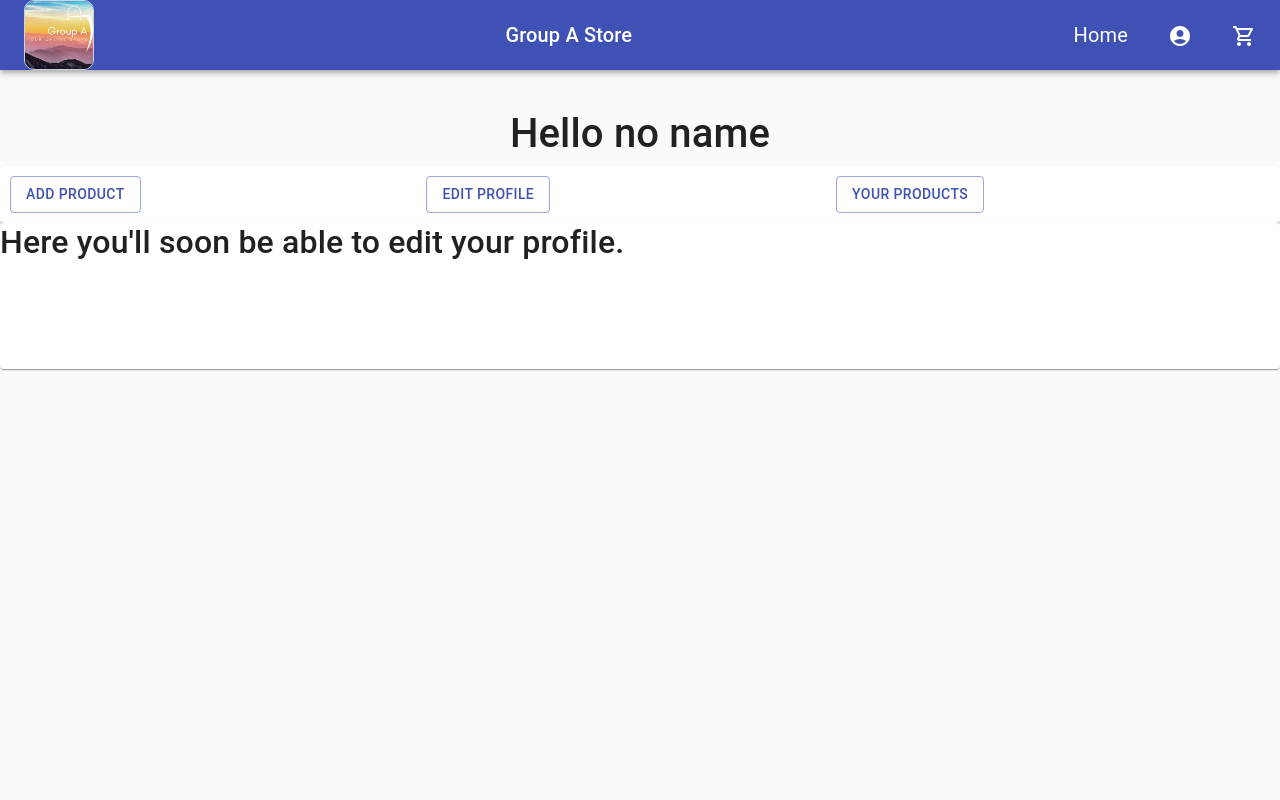
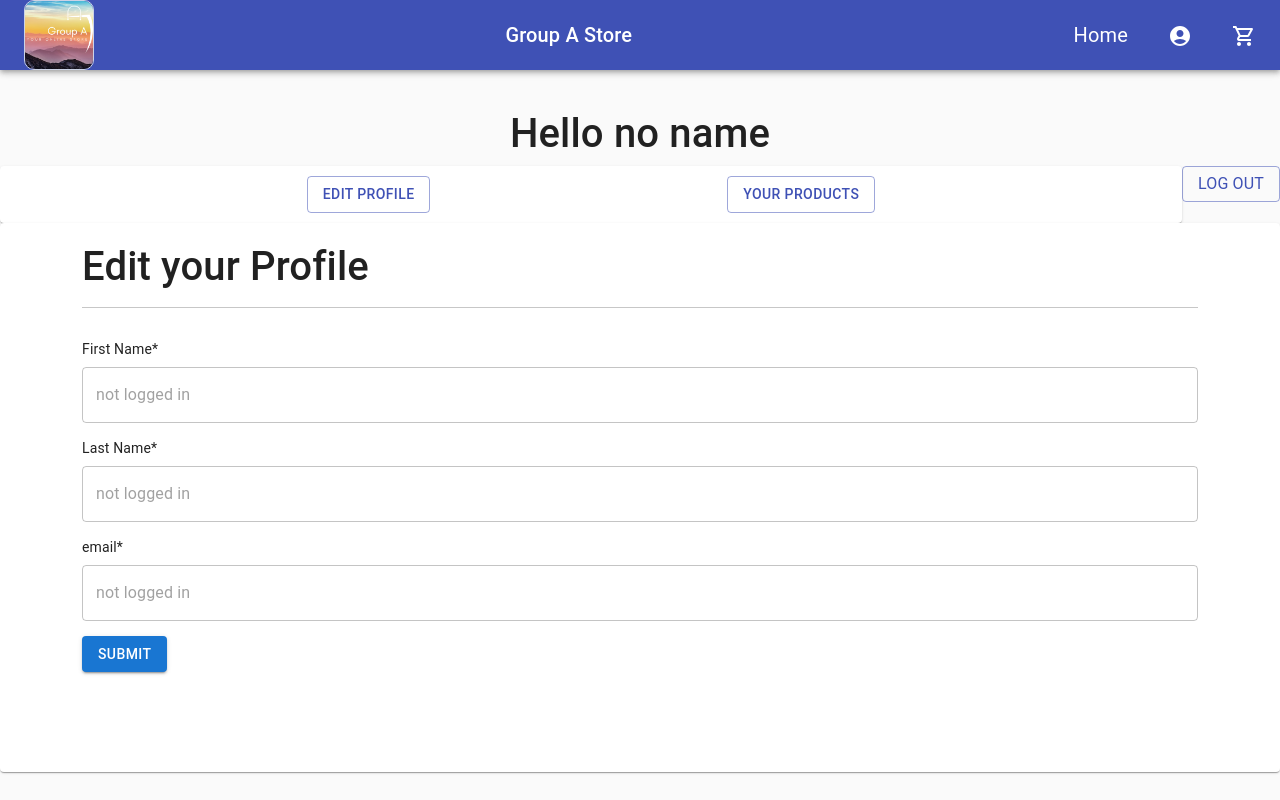
Before and after one commit to TheDude957/Soen341, a React (Create React App) app: page /profilePage/editprofile in a window 1280 px wide. Built offline with nearby package versions, Linux system fonts and the light colour scheme; the HTML template or start-up script is replaced by a standard one.

Commit message:
#52 added profile edit function and logout

```diff
--- a/src/App.js
+++ b/src/App.js
@@ -36,6 +36,11 @@ function App() {
     );
   };
 
+   function logoutUser(){
+    setUserType("visitor");
+    setUserInfo();
+  }
+
   return (
     <Router>
       <Navbar userState = {userType} cartBigness = {cartSize} user = {userType}/>
@@ -43,9 +48,9 @@ function App() {
         <Route path="/"  element={<HomePage notifyApp = {notifyCartSize} />} />
         <Route path="/about" element={<About />} />
         <Route path="/login" element={<LoginPage SetSignIn ={updateUserType} />} />
-        <Route path="/profilePage" element={<ProfilePage user = {userInfo}/>} >
+        <Route path="/profilePage" element={<ProfilePage user = {userInfo} logUserOut = {logoutUser} />} >
             <Route path="addItem"  element={<AddItem  />} />
-            <Route path="editprofile"  element={<EditProfile  />} />
+            <Route path="editprofile"  element={<EditProfile user = {userInfo} />} />
             <Route path="myproducts"  element={<MyProducts  />} />
         </Route>
         <Route path="/signup" element={<SignUp/>} />
--- a/src/CSS/ProfilePage.css
+++ b/src/CSS/ProfilePage.css
@@ -9,6 +9,11 @@
 
   }
 
+  .float-me{
+    float: right;
+  }
+
+
   .grid-row {
     margin-top: 40px;
     display: flex;
--- a/src/Components/EditProfile.js
+++ b/src/Components/EditProfile.js
@@ -1,6 +1,135 @@
-function EditProfile() {
+import { Button, TextField } from "@mui/material";
+import React, { useState } from "react";
+import { setCurrentUserInformation } from "../firebaseService.js";
+/*
+This Component is used to add an item to firebae
+Returns a form
+*/
+const EditProfile = (props) => {
+  /*
+ State for item information
+ */
+  const [firstName, setFirstName] = useState("");
+  const [lastName, setLastName] = useState("");
+  const [email, setEmail] = useState("");
 
-    return (<h2>Here you'll soon be able to edit your profile.</h2>)
-}
+
+  /*
+ State to track errors
+ */
+  const [firstNameError, setFirstNameError] = useState(false);
+  const [lastNameError, setLastNameError] = useState(false);
+  const [emailError, setEmailError] = useState(false);
+
+
+  /*
+  Check if the form is completed before sanding the information of item to the database
+  */
+  const formHandler = (e) => {
+    e.preventDefault();
+    firstName === "" ? setFirstNameError(true) : setFirstNameError(false);
+    lastName === "" ? setLastNameError(true) : setLastNameError(false);
+    email === ""  ? setEmailError(true) : setEmailError(false);
+
+
+    if (
+        firstNameError === false &&
+        lastNameError === false
+
+    ) {
+    updateDatabase();
+      setFirstName("");
+      setLastName("");
+      setEmail("");
+
+    } else {
+      setTimeout(() => {
+        setFirstNameError(false);
+        setLastNameError(false);
+        setEmailError(false);
+
+      }, 3000);
+    }
+  };
+
+ async function updateDatabase(){
+    const user = {
+        email : email,
+        firstName : firstName,
+        lastName : lastName,
+    };
+    console.log(user);
+    await setCurrentUserInformation(user);
+ }
+
+  return (
+    <div className="container">
+      <div style={{ paddingTop: 20 }}>
+        <h1>Edit your Profile</h1>
+      </div>
+      <hr></hr>
+
+      <div style={{ paddingTop: 15 }}>
+        <label>First Name*</label>
+
+        <TextField
+          type="text"
+          className="form-control"
+          required
+          variant="outlined"
+          placeholder={ props.user !== undefined  ? props.user.firstName : "not logged in"}
+          onChange={(e) => setFirstName(e.target.value)}
+          value={firstName}
+          error={firstNameError}
+          helperText={firstNameError ? "Required" : ""}
+        ></TextField>
+      </div>
+
+      <div style={{ paddingTop: 15 }}>
+        <label>Last Name*</label>
+
+        <TextField
+          type="text"
+          className="form-control"
+          required
+          variant="outlined"
+          placeholder={ props.user !== undefined  ? props.user.lastName: "not logged in"}
+          onChange={(e) => setLastName(e.target.value)}
+          value={lastName}
+          error={lastNameError}
+          helperText={lastNameError ? "Required" : ""}
+        ></TextField>
+      </div>
+      <div style={{ paddingTop: 15 }}>
+        <label>email*</label>
+
+        <TextField
+          type="text"
+          className="form-control"
+          required
+          variant="outlined"
+          placeholder={ props.user !== undefined  ? props.user.email : "not logged in"}
+          onChange={(e) => setEmail(e.target.value)}
+          value={email}
+          error={emailError}
+          helperText={emailError ? "Required" : ""}
+        ></TextField>
+      </div>
+
+
+
+      <div style={{ paddingTop: 15 }}>
+        <Button
+          type="submit"
+          color="primary"
+          variant="contained"
+          onClick={formHandler}
+        >
+          Submit
+        </Button>
+      </div>
+    </div>
+  );
+};
 
 export default EditProfile;
--- a/src/Components/Navbar.js
+++ b/src/Components/Navbar.js
@@ -54,7 +54,7 @@ function Navbar(props) {
     setCartSize(prev.length);
   },[props.cartBigness]);
 
-  function userType(){}
+
 
   return (
     <AppBar position="static">
@@ -87,6 +87,9 @@ function Navbar(props) {
             </Link>
            {cartSize > 0 ? <span className="cart-indicator">{cartSize}</span> :<span/> }
           </div>
+
+
+
         </div>
       </Toolbar>
     </AppBar>
--- a/src/Pages/ProfilePage.js
+++ b/src/Pages/ProfilePage.js
@@ -2,35 +2,62 @@ import "../CSS/ProfilePage.css";
 import Paper from '@material-ui/core/Paper';
 import Button from '@material-ui/core/Button';
 import Typography from '@material-ui/core/Typography';
-import AddItem from "../Components/AddItem.js";
-import { BrowserRouter as Router, Routes, Route , Link, Outlet} from "react-router-dom";
+import { SignOutUser } from "../firebaseService"
+import {  Link, Outlet, useNavigate} from "react-router-dom";
+
 
 
 function ProfilePage(props) {
+const navigate = useNavigate();
 
+function logout() {
+    SignOutUser()
+    .then( () => {
+        props.logUserOut();
+        alert("You have signed out successfully");
+        navigate("/");
+    }
 
+    );
+}
 
 
     return( <>
 
 
+    <div >
     <div className = "grid-row">
+        <Typography> <h1>Hello {props.user !== undefined ? props.user.firstName : "no name"}</h1>  </Typography>
+    </div>
+    <div className = "float-me">
+        <Button  variant = "outlined" color = "primary" onClick = {logout}>
+            <Typography>Log out</Typography>
+        </Button>
+    </div>
+    </div>
 
-     <Typography> <h1>Hello {props.user !== undefined ? props.user.firstName : "no name"}</h1>  </Typography>
-    </div>
+
     <Paper className = "grid-container" variant = "elavated4" >
 
+
+    {props.user !== undefined && props.user.userType == "Seller" ?
     <Link to="addItem">
     <Button className = "grid-item" variant="outlined" color="primary"> <typography>Add product</typography> </Button>
     </Link>
+    : <span></span>}
 
     <Link to="editprofile">
     <Button className = "grid-item" variant="outlined" color="primary"> <typography>Edit Profile</typography> </Button>
     </Link>
 
+
+
     <Link to= "myproducts">
     <Button className = "grid-item" variant="outlined" color="primary"> <typography>Your Products</typography> </Button>
     </Link>
+
+
+
 
 
     </Paper>
--- a/src/firebaseService.js
+++ b/src/firebaseService.js
@@ -178,6 +178,26 @@ export async function GetCurrentUserInformation() {
     }
   });
 }
+
+/**
+ * Function to edit user name and email
+ */
+export async function setCurrentUserInformation(user){
+  let currentUserId = await GetCurrentUserId();
+  firebase
+  .database()
+  .ref(`/Customer/${currentUserId}`)
+  .update(
+    {
+      'firstName' : user.firstName,
+      'lastName' : user.lastName,
+      'email' : user.email
+    }
+
+  )
+
+}
+
 /**
  * Function to get ID of current User
  */
```
